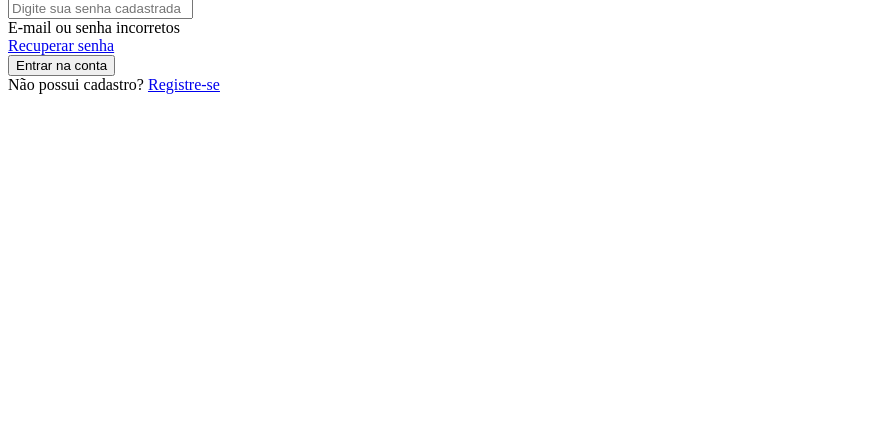
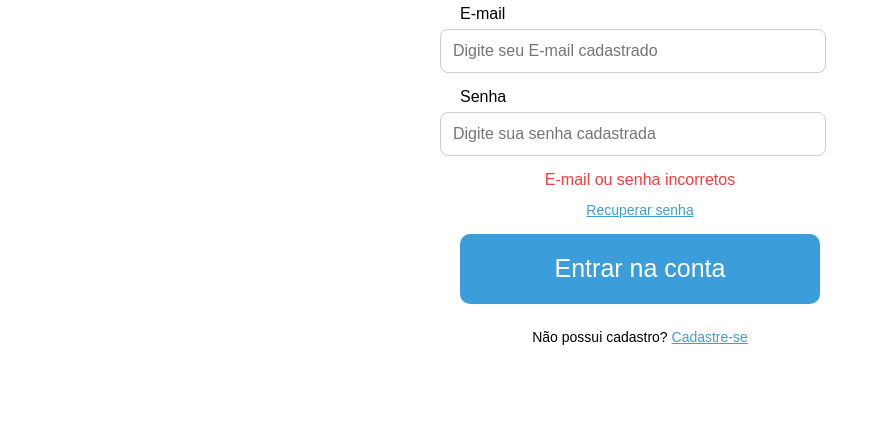
Before and after one commit to pedro-augusto-lemos-rodrigues/aerasense, a plain HTML site: page pedro/login.html in a window 1280 px wide. Shown: the part 354-800 px from the top of the page, without its empty margins (0-881 px from the left). Drawn offline with Linux system fonts and the light colour scheme.

Commit message:
css feito e versão 1 do script do login

```diff
--- a/pedro/login.css
+++ b/pedro/login.css
@@ -0,0 +1,211 @@
+/* configuração geral da página */
+body {
+    margin: 0;
+    height: 100vh;
+    display: flex;
+    justify-content: center;
+    align-items: center;
+    background-color: #ffffff;
+    font-family: sans-serif;
+    font-weight: 400;
+}
+
+
+
+
+
+
+
+
+
+
+
+
+
+/* logo do site */
+img {
+    width: 370px;
+    height: 150px;
+    margin-bottom: 20px;
+}
+
+
+
+
+
+
+
+
+
+
+
+
+
+/* container principal / primaira div do site */
+.main-container {
+    text-align: center;
+    width: 100%;
+    max-width: 400px;
+}
+
+
+
+
+
+
+
+
+
+
+
+
+
+/* título */
+.titulo {
+    font-size: 30px;
+    font-weight: 600;
+    margin-bottom: 25px;
+}
+
+
+
+
+
+
+
+
+
+
+
+
+
+/* inputs para colocar o email e senha */
+label {
+    display: block;
+    text-align: left;
+    margin-left: 5%;
+    font-size: 16px;
+    font-weight: 500;
+    margin-bottom: 6px;
+}
+
+
+.inputEMAIL{
+    width: 90%;
+    padding: 12px;
+    font-size: 16px;
+    border: 1px solid #ccc;
+    border-radius: 8px;
+    outline: none;
+    margin-bottom: 15px;
+    font-family: sans-serif;
+}
+
+.inputEMAIL.erro{ /* deu erro no email */
+    border-color: #FF3A3A;
+}
+
+.inputSENHA {
+    width: 90%;
+    padding: 12px;
+    font-size: 16px;
+    border: 1px solid #ccc;
+    border-radius: 8px;
+    outline: none;
+    margin-bottom: 15px;
+    font-family: sans-serif;
+}
+
+.inputSENHA.erro { /* deu erro na senha */
+    border-color: #FF3A3A;
+}
+
+
+
+
+
+
+
+
+
+
+
+
+
+/* botão pro loign */
+.botaoEntrar{
+    margin-top: 15px;
+    height: 70px;
+    width: 90%;
+    border-radius: 10px;
+    font-size: 25px;
+    color: white;
+    background-color: #3B9EDB;
+    border: none;
+    cursor: pointer;
+}
+
+
+
+
+
+
+
+
+
+
+
+
+
+/* parte da mensagem de erro no login */
+.mensagemErro {
+    color: #FF3A3A;
+    font-size: 16px;
+    margin-bottom: 12px;
+    display: flex;
+    align-items: center;
+    justify-content: center;
+    gap: 6px;
+}
+
+
+
+
+
+
+
+
+
+
+
+
+
+/* recuperar a senha */
+.recuperarSenha a {
+    color: #3B9EDB;
+    text-decoration: none;
+    font-size: 14px;
+}
+
+
+
+
+
+
+
+
+
+
+
+
+
+/* parte que te leva para o cadastro / Cadastre-se */
+.registro {
+    margin-top: 25px;
+    font-size: 14px;
+}
+
+.registro a {
+    color: #3B9EDB;
+    text-decoration: none;
+}
--- a/pedro/login.html
+++ b/pedro/login.html
@@ -23,10 +23,10 @@
         <div>
 
             <label for="ipt_email">E-mail</label>
-            <input type="email" placeholder="Digite seu E-mail cadastrado" id="ipt_email" style="display: block;">
+            <input class="inputEMAIL" type="email" placeholder="Digite seu E-mail cadastrado" id="ipt_email" style="display: block;">
 
             <label for="ipt_senha">Senha</label>
-            <input type="password" placeholder="Digite sua senha cadastrada" id="ipt_senha" style="display: block;">
+            <input class="inputSENHA" type="password" placeholder="Digite sua senha cadastrada" id="ipt_senha" style="display: block;">
 
             <div id="div_mensagemErro" class="mensagemErro">
                 <span>E-mail ou senha incorretos</span>
@@ -35,7 +35,7 @@
             <div class="recuperarSenha">
 
                 <a href="#">
-                    Recuperar senha
+                    <u>Recuperar senha</u>
                 </a>
 
             </div>
@@ -50,7 +50,7 @@
             <span>Não possui cadastro?
 
                 <a href="#">
-                    Registre-se
+                    <u>Cadastre-se</u>
                 </a>
 
             </span>
```
Also changed, not shown: pedro/login.js (+28 -13 lines).
